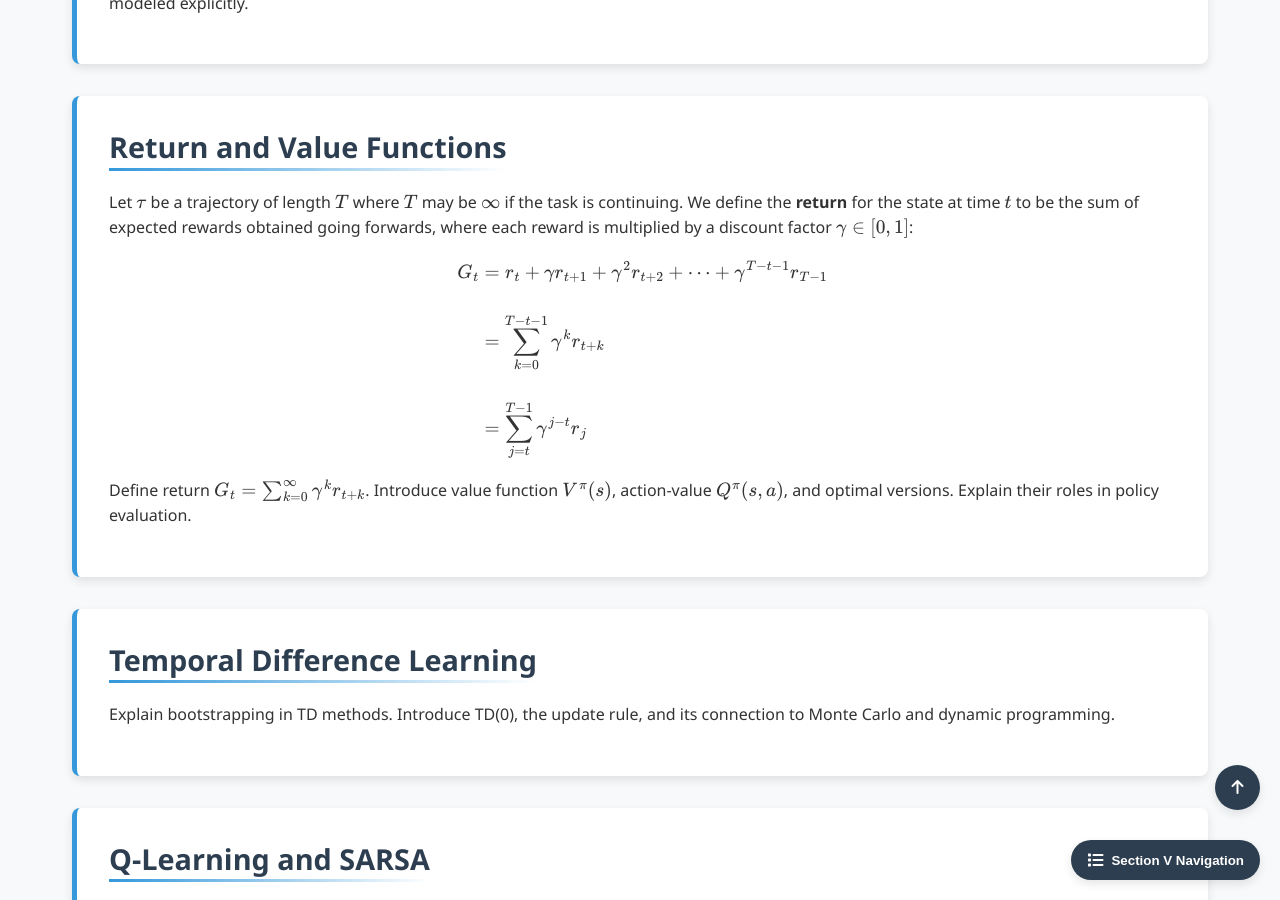
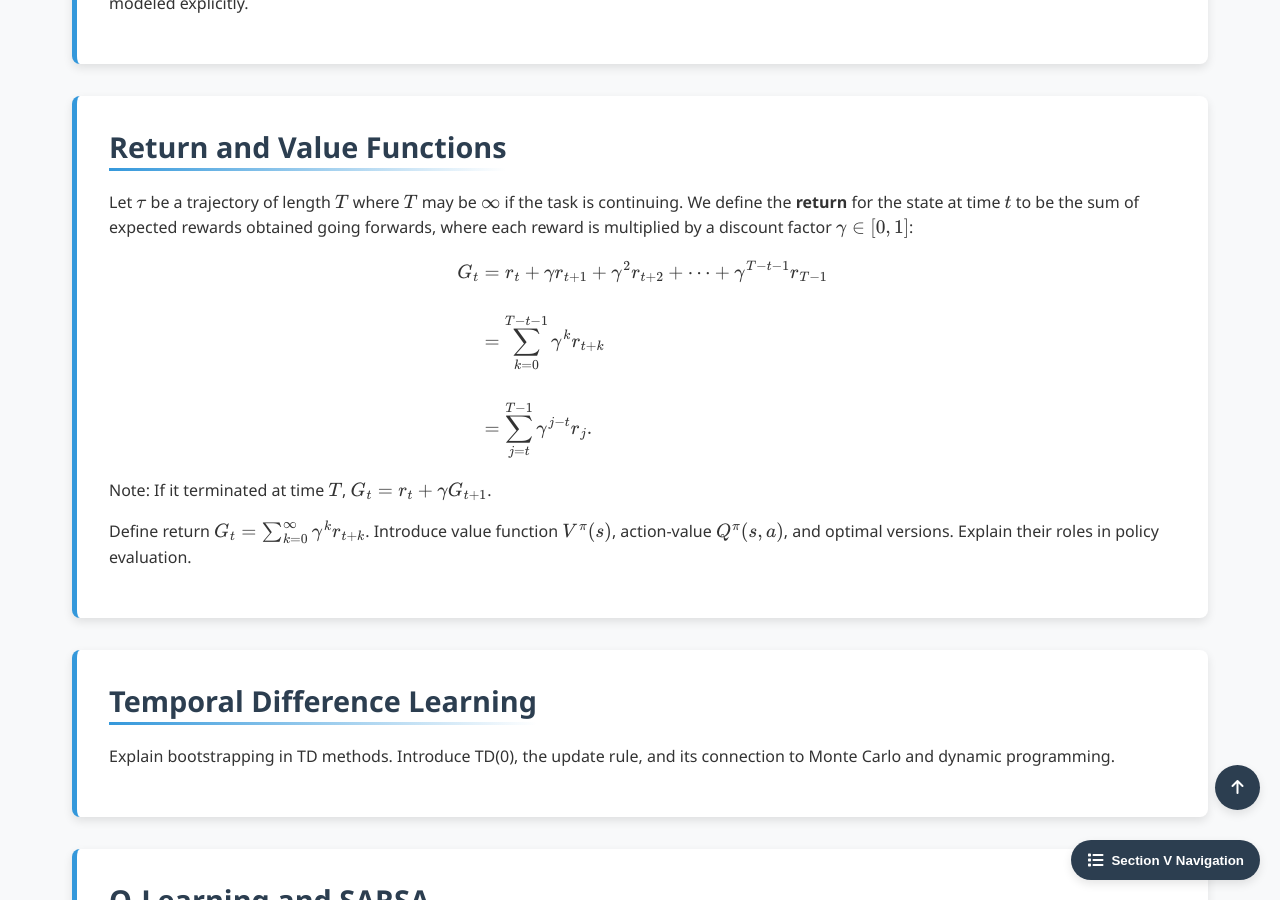
Before and after one commit to Yusukey01/yusukey01.github.io, a Jekyll site: the page built from Mathematics/Machine_learning/reinforcement.html, in a window 1280 px wide and 900 px high, scrolled down 3294 px. Built offline with Jekyll 4.4.1, drawn with Linux system fonts in a browser that asks for light colours.

Commit message:
updated V-10

```diff
--- a/Mathematics/Machine_learning/reinforcement.html
+++ b/Mathematics/Machine_learning/reinforcement.html
@@ -196,9 +196,10 @@ uses_python: false
                 \begin{align*}
                 G_t &= r_t + \gamma r_{t+1} + \gamma^2 r_{t+2} + \cdots + \gamma^{T-t-1} r_{T-1} \\\\
                     &= \sum_{k =0}^{T-t-1}\gamma^k r_{t+k} \\\\
-                    &= \sum_{j =t}^{T-1} \gamma^{j-t}r_j
+                    &= \sum_{j =t}^{T-1} \gamma^{j-t}r_j.
                  \end{align*}
                 \]
+                Note: If it terminated at time \(T\), \(G_t = r_t + \gamma G_{t+1}\).
             </p>
 
             <p>
```
